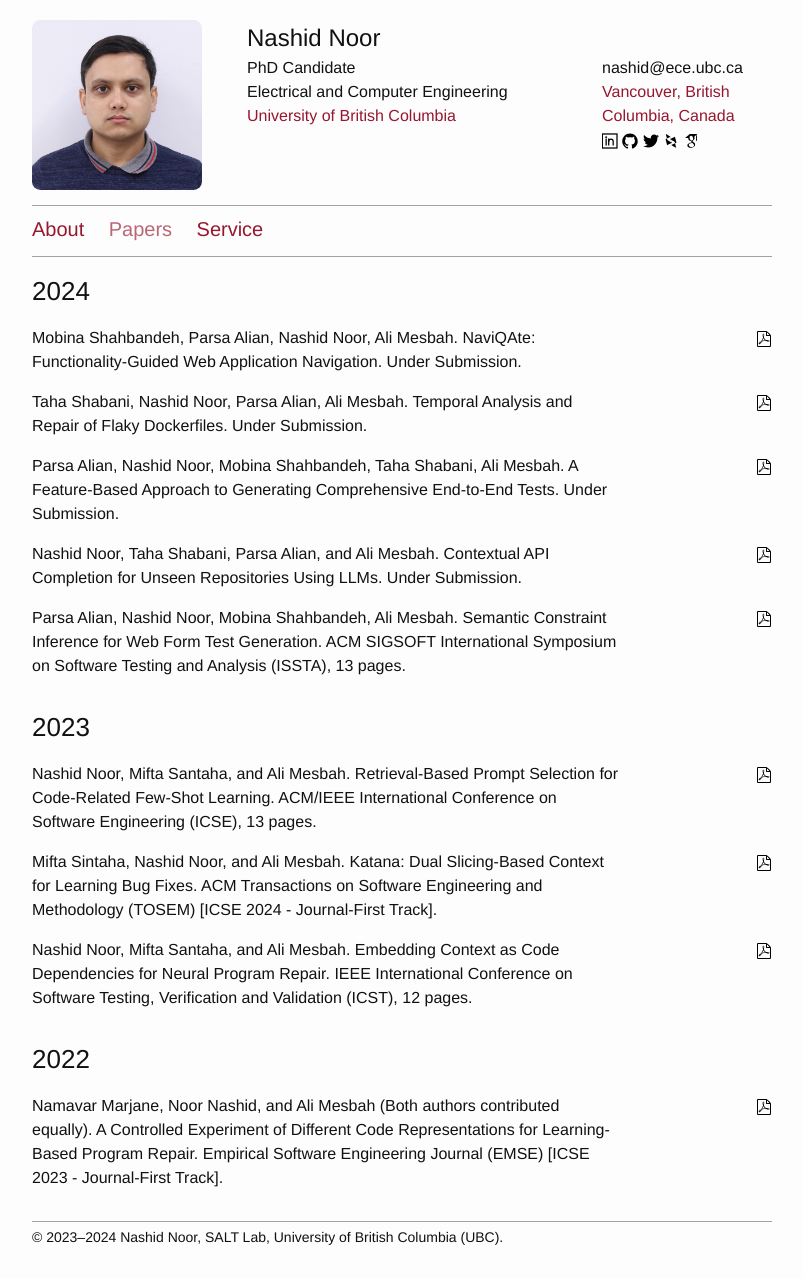
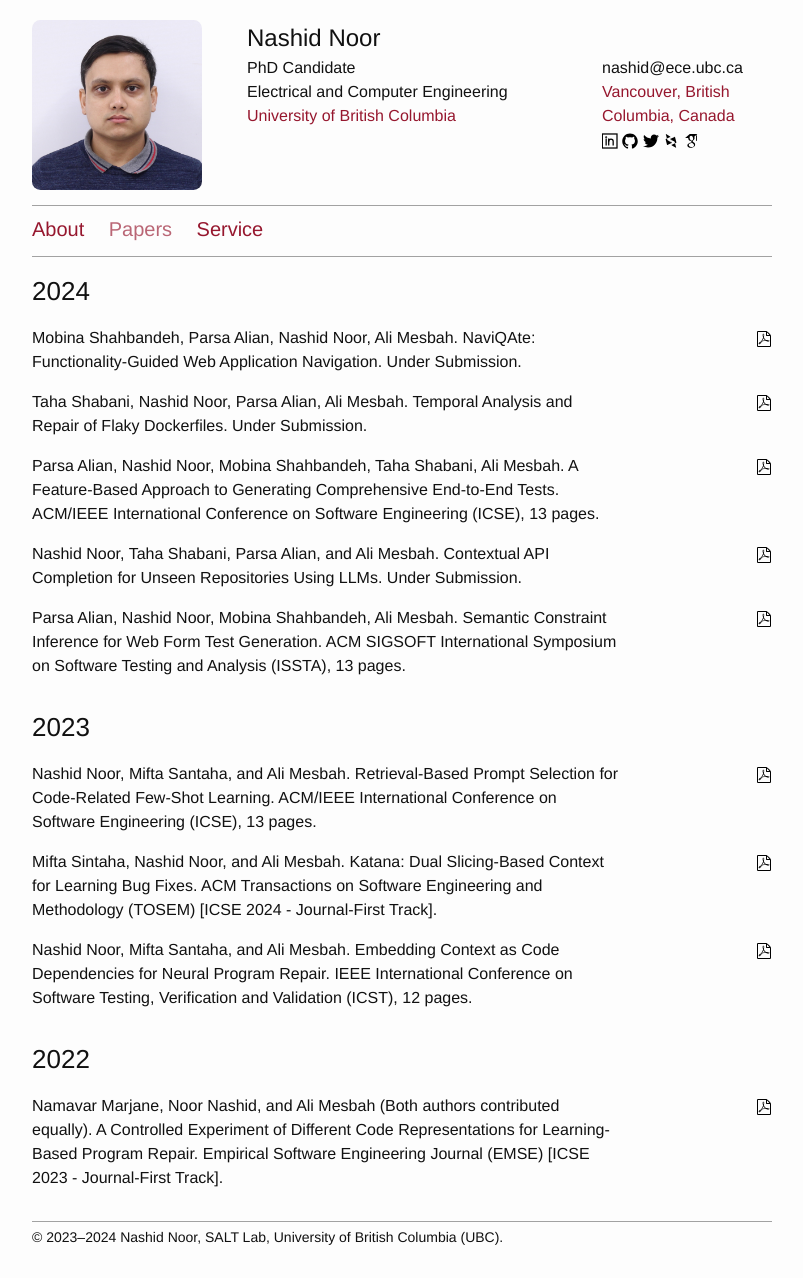
Before and after one commit to nashid/nashid.github.io, a Jekyll site: the page built from nav/papers.md, in a window 1280 px wide. Shown: the whole page, without its empty margins (238-1041 px from the left). Built offline with Jekyll 4.4.1, drawn with Linux system fonts in a browser that asks for light colours.

Commit message:
add autoe2e

```diff
--- a/_data/papers.yml
+++ b/_data/papers.yml
@@ -14,7 +14,7 @@
 - id: autoe2e-arxiv24
   title: "A Feature-Based Approach to Generating Comprehensive End-to-End Tests"
   authors: Parsa Alian, Nashid Noor, Mobina Shahbandeh, Taha Shabani, Ali Mesbah
-  venue: Under Submission
+  venue: ACM/IEEE International Conference on Software Engineering (ICSE), 13 pages
   year: 2024
 
 - id: lance-arxiv24
```
